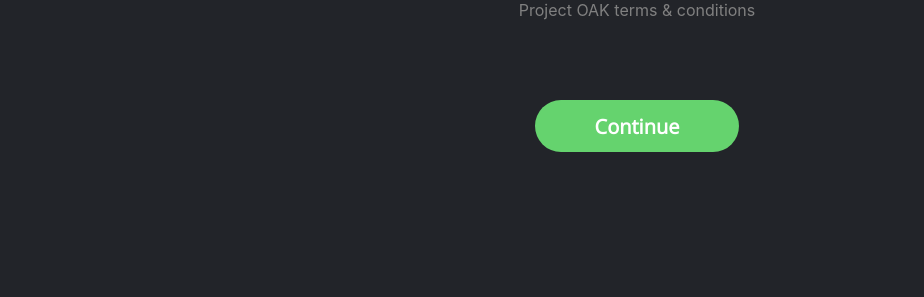
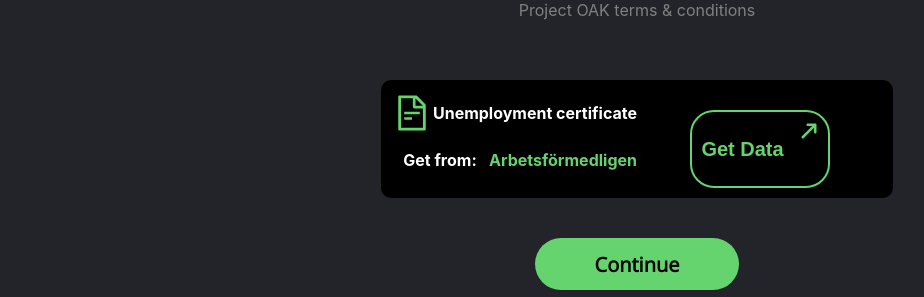
Before and after one commit to individdata/egendata-wallet, a React (Create React App) app: page /request in a window 1280 px wide. Shown: the part 500-797 px from the top of the page, without its empty margins (3-927 px from the left). Built offline with nearby package versions, Linux system fonts and the light colour scheme.

Commit message:
fix: implshareemployement -wip

```diff
--- a/package.json
+++ b/package.json
@@ -26,6 +26,7 @@
     "eslint-config-airbnb-typescript": "^16.1.0",
     "react": "^17.0.2",
     "react-dom": "^17.0.2",
+    "react-icons": "^4.3.1",
     "react-redux": "^7.2.6",
     "react-router": "^6.2.2",
     "react-router-dom": "^6.2.2",
--- /dev/null
+++ b/src/components/shareEmployementCard/ShareEmployementCard.tsx
@@ -0,0 +1,115 @@
+import React from 'react';
+import Grid from '@mui/material/Grid';
+import { AiOutlineFileText } from 'react-icons/ai';
+import { ImArrowUpRight2 } from 'react-icons/im';
+import styles from './index.module.css';
+
+function ShareEmployementCard() {
+  return (
+    <div className={styles.box}>
+
+      <Grid
+        container
+        sx={{
+          backgroundColor: 'black',
+          borderRadius: '10px',
+          padding: '10px',
+
+        }}
+      >
+        <Grid item md={6} xs={12}>
+          <div style={{
+            display: 'flex', justifyContent: 'center', alignItems: 'center', flexDirection: 'column',
+          }}
+          >
+
+            <Grid container>
+              {/* <h2 style={{ color: 'white' }}>logo</h2> */}
+              <AiOutlineFileText id={styles.file} size={40} />
+              <h2
+                style={{
+                  display: 'flex',
+                  color: 'white',
+                  fontSize: '16px',
+                  textAlign: 'center',
+                  justifyContent: 'center',
+                  alignItems: 'center',
+                }}
+              >
+                Unemployment certificate
+              </h2>
+              {/* logo */}
+              {/* employedmenbt text */}
+            </Grid>
+            <Grid container>
+              <h2
+                style={{
+                  display: 'flex',
+                  color: 'white',
+                  fontSize: '16px',
+                  textAlign: 'center',
+                  justifyContent: 'center',
+                  alignItems: 'center',
+                  //   marginRight: '15px',
+                  margin: 'auto',
+                }}
+              >
+                Get from:
+              </h2>
+              <h2
+                style={{
+                  display: 'flex',
+                  color: '#65D36E',
+                  fontSize: '16px',
+                  textAlign: 'center',
+                  justifyContent: 'center',
+                  alignItems: 'center',
+                // marginLeft: '15px',
+                }}
+              >
+                Arbetsförmedligen
+              </h2>
+            </Grid>
+          </div>
+        </Grid>
+        <Grid
+          item
+          md={6}
+          xs={12}
+          sx={{
+            display: 'flex', justifyContent: 'center', alignItems: 'center', margin: 'auto', marginTop: '20px',
+          }}
+        >
+          <button
+            className={styles.button}
+            style={{
+              border: '2px solid #65D36E ',
+              padding: '9px',
+              display: 'flex',
+              flexDirection: 'row',
+
+            }}
+            type="button"
+          >
+
+            <h2 style={{
+              color: '#65D36E',
+              textAlign: 'center',
+              alignItems: 'center',
+              justifyContent: 'center',
+              display: 'flex',
+              marginRight: '15px',
+            }}
+            >
+              Get Data
+
+            </h2>
+            <ImArrowUpRight2 id={styles.topRight} />
+          </button>
+        </Grid>
+      </Grid>
+    </div>
+  );
+}
+
+export default ShareEmployementCard;
--- /dev/null
+++ b/src/components/shareEmployementCard/index.module.css
@@ -0,0 +1,29 @@
+.box{
+    width: 40%;
+    padding: 10px;
+}
+
+#file{
+    margin: auto;
+    color: #65D36E;
+    font-size: 20px;
+}
+
+.button {
+    margin-top: 10pxpx;
+    background: transparent;
+    border: 3px solid #65D36E;
+    border-radius: 24px;
+    border: none;
+    color: black;
+  }
+
+
+
+
+  #topRight{
+    /* margin: auto; */
+    color: #65D36E;
+    font-size: 20px;
+
+  }
--- a/src/pages/redirect/index.module.css
+++ b/src/pages/redirect/index.module.css
@@ -59,7 +59,7 @@
     font-size: 20px;
     /* identical to box height, or 200% */
 
-    color: #FFFFFF;
+    color: #000;
 }
 
 .showtext1{
--- a/src/pages/redirect/index.tsx
+++ b/src/pages/redirect/index.tsx
@@ -8,6 +8,7 @@ import OakLogo from '../../components/oakLogo';
 import LogoutButton from '../../components/logoutButton/redirect';
 import BlueBtnCard from '../../components/requestBluebtnCard/RequestBlueBtncard';
 import LandingTextBox from '../../components/landingTextBox/LandingTextBox';
+import ShareEmployementCard from '../../components/shareEmployementCard/ShareEmployementCard';
 
 export function RedirectPage() {
   const currentURL = window.location.href;
@@ -39,6 +40,8 @@ export function RedirectPage() {
       <BlueBtnCard />
 
       <LandingTextBox />
+
+      <ShareEmployementCard />
       <div style={{
         width: '40%',
         padding: '10px',
@@ -56,6 +59,7 @@ export function RedirectPage() {
           </div>
         </button>
       </div>
+
       <div className={styles.footer}>
         <div className={isLoggedIn ? styles.shownothing : styles.text5}>
           Project Oak is a governmental initiative that allows you to store and transfer digital information between public and private organtisations.
```
Also changed, not shown: 1 other file (tests, documents, lock files or other folders).
